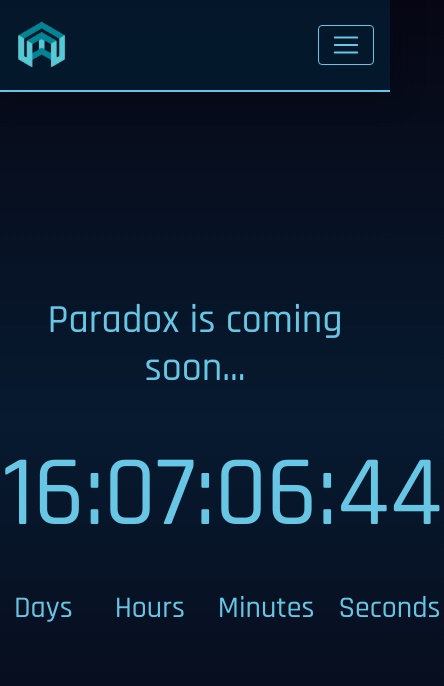
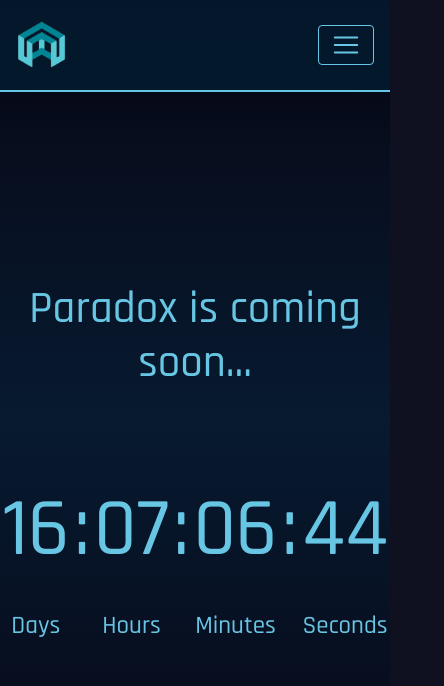
Before and after one commit to ishivanshgoel/Paradox-2021, a React (Create React App) app in the folder client/: page /user/play in a window 390 px wide. Shown: the top 686 px of the page, 444 px wide, since content can reach past the window. Built offline with nearby package versions, Linux system fonts and the light colour scheme.

Commit message:
countdown responsive

```diff
--- a/client/src/components/User/countdown.css
+++ b/client/src/components/User/countdown.css
@@ -42,9 +42,16 @@
   font-size:30px;
 }
 
-/* @media screen and (max-width: 480px) {
-  .timer div:last-child {
-    margin-left: auto;
-    padding: 2% 1%;
+ @media screen and (max-width: 480px) {
+  .timer_section p:first-child,
+  .timer div:last-child span {
+    font-size: 21vw;
   }
-} */
+  .timer_label{
+    font-size:25px;
+  }
+  .timer div:first-child h2 {
+    font-size: 45px;
+    margin-bottom: 60px;
+  }
+}
```
